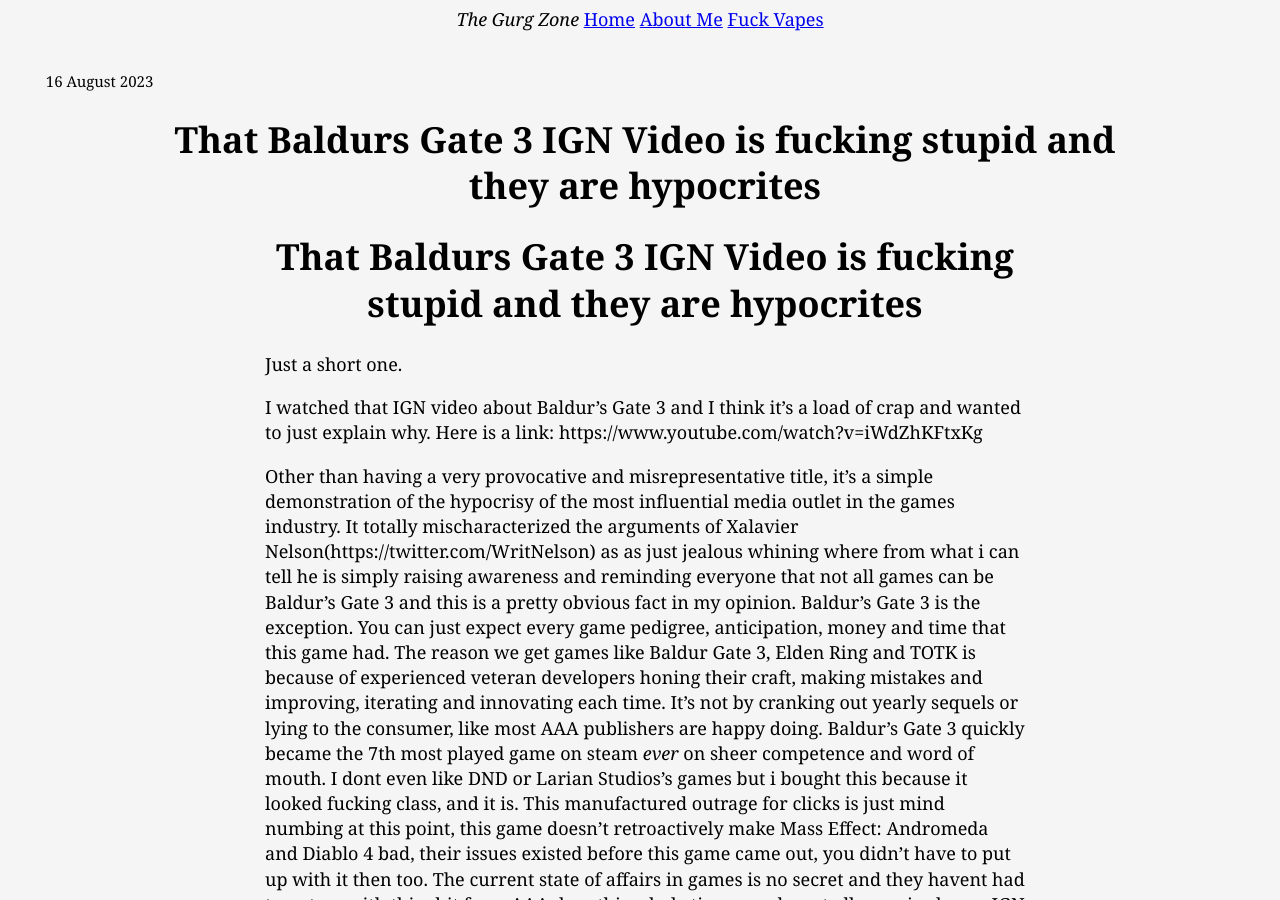
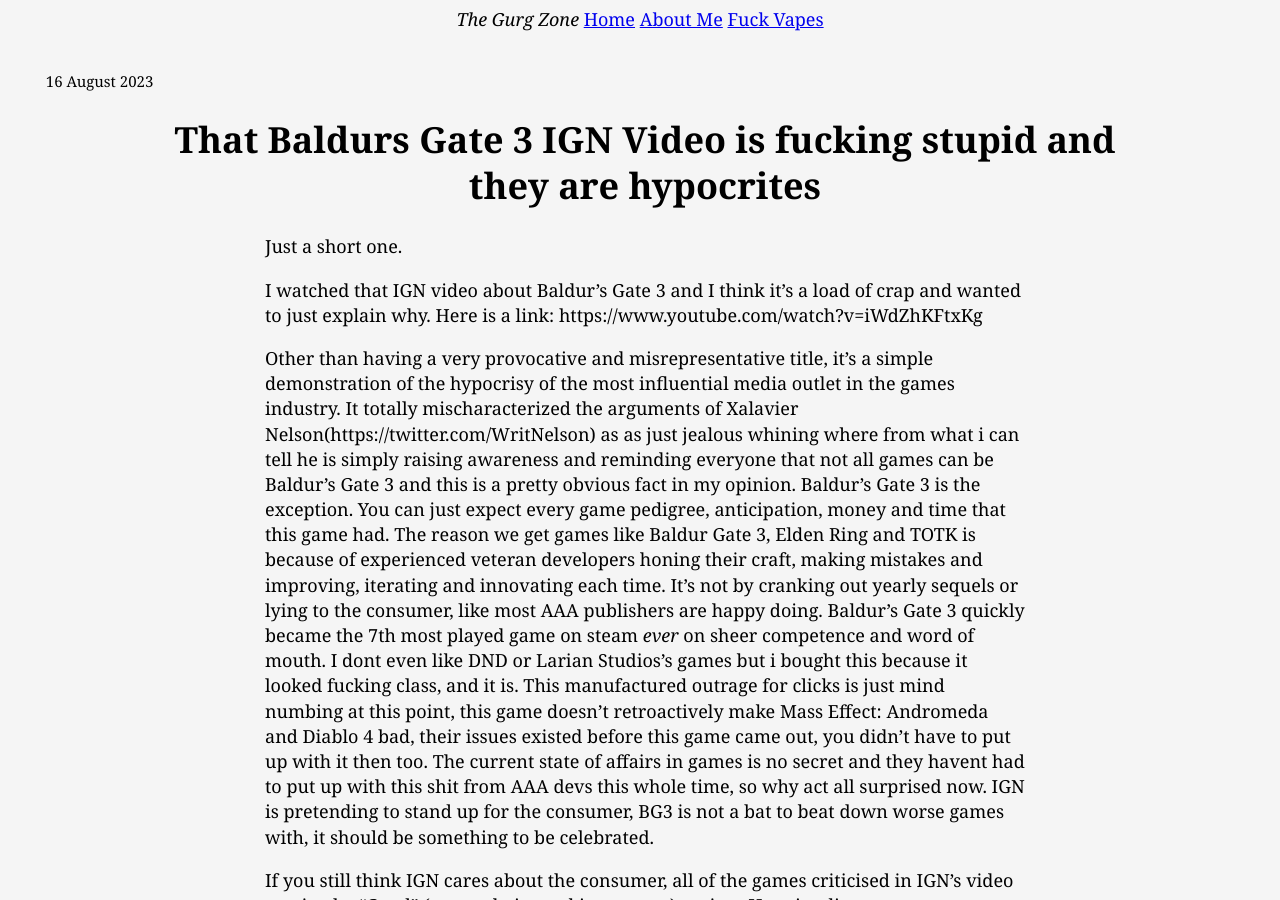
Before and after one commit to GreigHuth/greighuth.github.io, a Jekyll site: the page built from blog/_posts/2023-08-16-ThatIGNVideoIsDumb.md, in a window 1280 px wide and 900 px high. Built offline with Jekyll 4.4.1, drawn with Linux system fonts in a browser that asks for light colours.

Commit message:
Update 2023-08-16-ThatIGNVideoIsDumb.md

```diff
--- a/blog/_posts/2023-08-16-ThatIGNVideoIsDumb.md
+++ b/blog/_posts/2023-08-16-ThatIGNVideoIsDumb.md
@@ -4,8 +4,6 @@
 date:   2023-08-16
 tags: blog games video-games BaldursGate3 LarianStudios IGN controversy
 ---
-
-# That Baldurs Gate 3 IGN Video is fucking stupid and they are hypocrites
 
 Just a short one.
 
```
